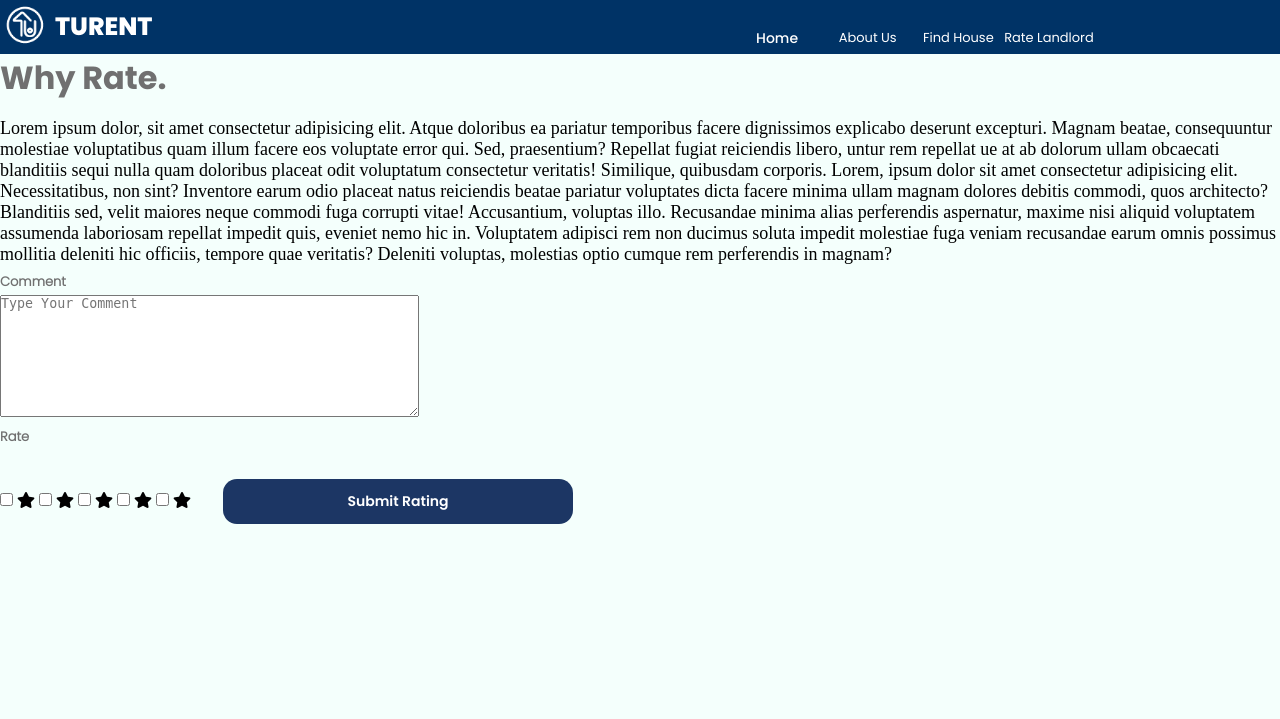
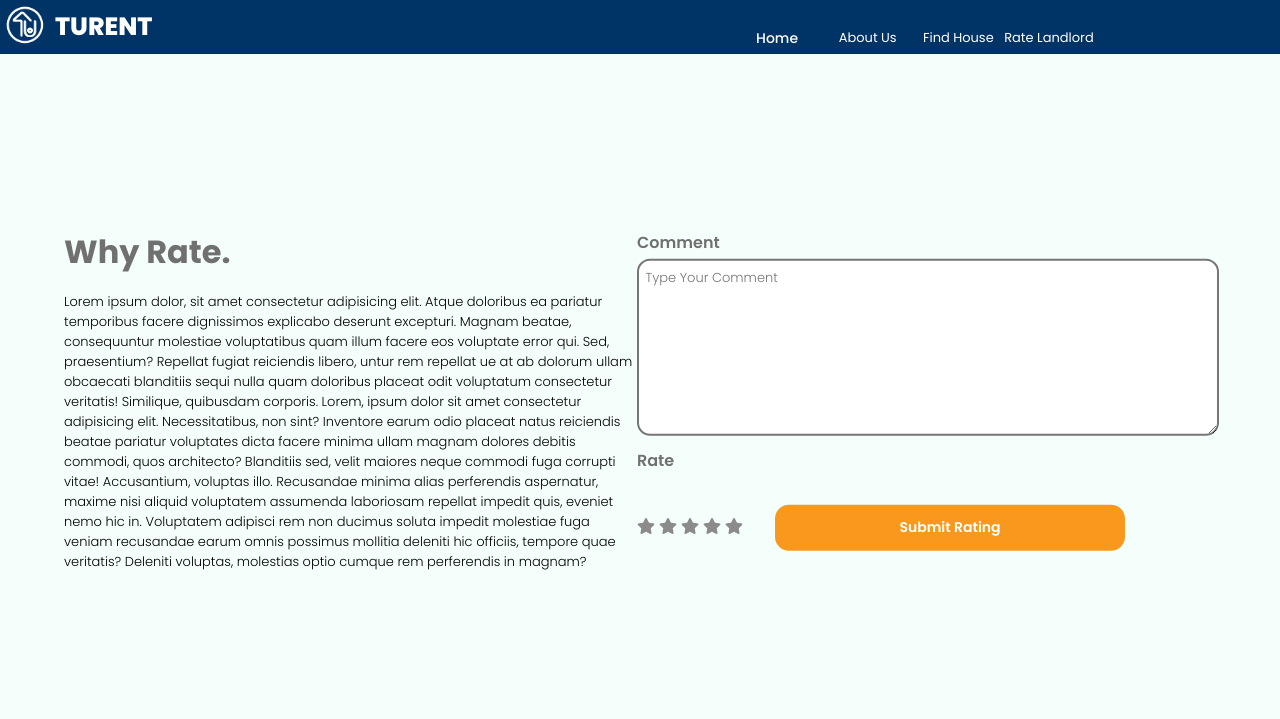
Before and after one commit to Laban254/TuRent_community, a Flask app: page /rate_landlord in a window 1280 px wide. Shown: the top 719 px of the page. Run offline with Flask 2, Linux system fonts and the light colour scheme.

Commit message:
styling modifications

```diff
--- a/app/static/css/base.css
+++ b/app/static/css/base.css
@@ -81,6 +81,13 @@ h1{
     font-family: Bold;
     color: #707070
 }
+h2{
+    margin-bottom: .25em;
+    margin-top: .5em;
+    font-family: Bold;
+    font-size: 18px;
+    color: #707070
+}
 h3{
     margin-bottom: .25em;
     margin-top: .5em;
@@ -124,7 +131,8 @@ button{
     font-size: 14px;
 }
 p{
-    font-size: 18px;
+    font-family: light;
+    font-size: 13px;
 }
 
 /*tenant information*/
--- /dev/null
+++ b/app/static/css/rate_landlord.css
@@ -0,0 +1,66 @@
+#Review_section{
+    position: relative;
+}
+#Review-pack{
+    position: absolute;
+    left: 50%;
+    top: 50%;
+    transform: translate(-50%, -50%);
+}
+form h3{
+    font-family: semi_bold;
+    font-size: 16px;
+}
+.content{
+    position: absolute;
+    height: 80vh !important;
+    width: 90% !important;
+    top: 10vh;
+    display: grid;
+    right: 5%;
+    grid-template-columns: repeat(2, 1fr);
+}
+#welcome-section{
+    position: relative;
+}
+#Review-statement{
+    position: absolute;
+    top: 50%;
+    transform: translate(0%, -50%);
+}
+#welcome-section p{
+    font-family: light;
+    font-size: 13px;
+}
+#available_houses{
+    background-color: #F8991D;
+}
+#landlord_rating{
+    background-color: #6DC497;
+}
+#landlord_screening{
+    background-color: #1C3664;
+}
+.star_rating{
+    color: rgb(139, 139, 139);
+}
+.star_rating:hover{
+    color: black;
+}
+.active_rating{
+    color: black;
+}
+.checkbox{
+    display: none;
+}
+#rating_submit-button{
+    background-color: #F8991D;
+}
+#comment-box{
+    border-style: solid;
+    border-width: 2px;
+    border-radius: 1em;
+    padding: .5em;
+    font-family: light;
+    font-size: 13px;
+}
```
Also changed, not shown: app/static/css/home.css (+0 -36 lines), app/static/css/house_information_view.css (added, +76 -0 lines), app/static/css/landlord_landing_page.css (added, +34 -0 lines), app/static/css/login.css (added, +26 -0 lines), app/static/css/new_tenant.css (added, +16 -0 lines), app/static/css/tenant_landing_page.css (added, +30 -0 lines), app/static/css/tenant_rating.css (added, +32 -0 lines).
